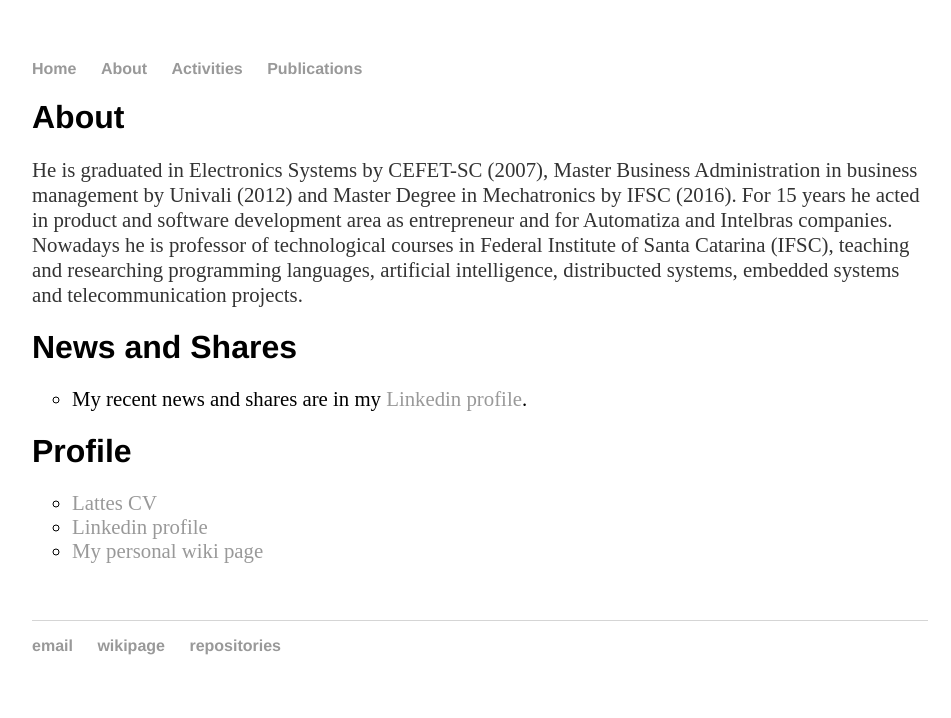
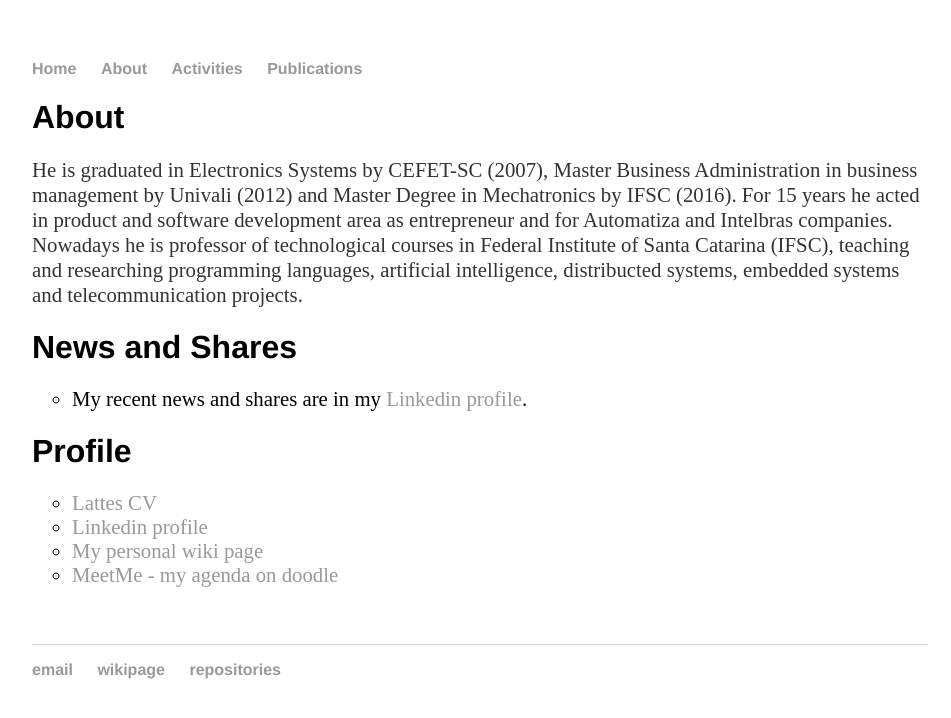
Before and after one commit to cleberjamaral/cleberjamaral.github.io, a Jekyll site: the page built from about/index.html, in a window 1280 px wide. Shown: the top 718 px of the page, without its empty margins (160-1111 px from the left). Built offline with Jekyll 4.4.1, drawn with Linux system fonts in a browser that asks for light colours.

Commit message:
Update index.html

```diff
--- a/about/index.html
+++ b/about/index.html
@@ -15,6 +15,7 @@ title: Cleber Jorge Amaral - about
   		<li><a href="http://lattes.cnpq.br/1527306876321584">Lattes CV</a></li>
   		<li><a href="https://br.linkedin.com/in/cleber-jorge-amaral-77827a10">Linkedin profile</a></li>
   		<li><a href="https://wiki.sj.ifsc.edu.br/wiki/index.php/Usu%C3%A1rio:Cleber.amaral">My personal wiki page</a></li>
+  		<li><a href="https://doodle.com/cleberjamaral">MeetMe - my agenda on doodle</a></li>
 	</ul>
 	<br>
 	<br>
```
